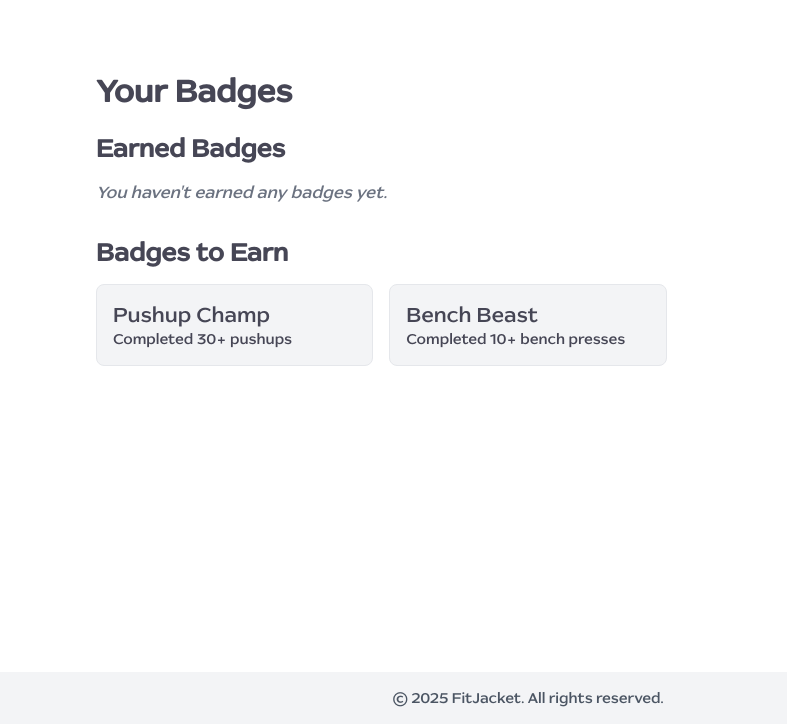
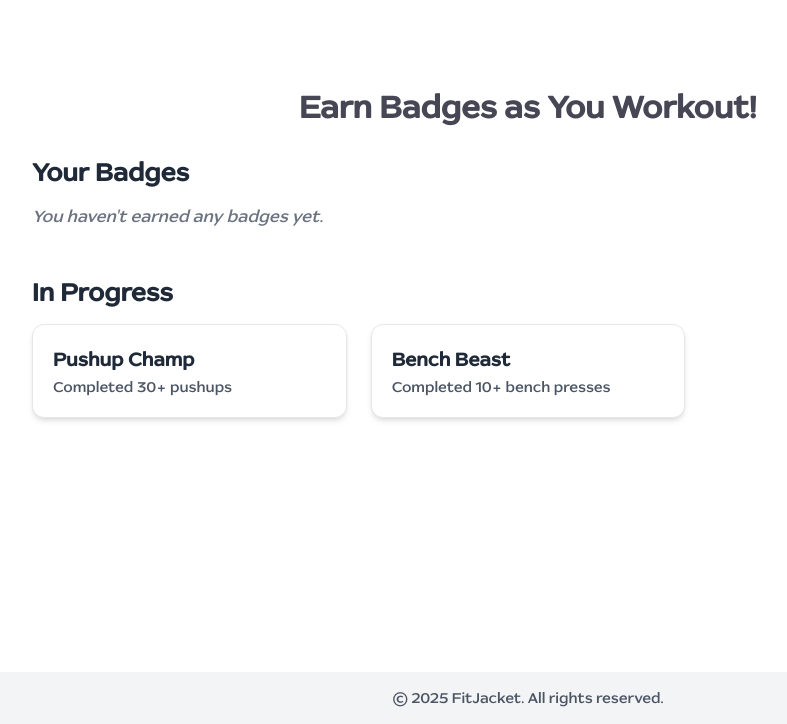
Before and after one commit to serrasencar/FinalFitJacket, a Django app: page /aiworkout/badges/ in a window 1280 px wide. Shown: the part 76-800 px from the top of the page, without its empty margins (112-899 px from the left). Run offline with Django 5.2, Linux system fonts and the light colour scheme; a user stored in the database is signed in; data comes from the database, SQL or seed files in the repository; both versions use the stored data as it was after the commit; some libraries are stand-ins or nearby versions.

Commit message:
html change for badges

```diff
--- a/fitjacket/aiworkout/templates/badges.html
+++ b/fitjacket/aiworkout/templates/badges.html
@@ -2,17 +2,19 @@
 {% block title %}Badges | FitJacket {% endblock %}
 {% block content %}
 
-  <div class="max-w-4xl mx-auto p-4">
-    <h1 class="text-3xl font-bold mb-6">Your Badges</h1>
+<div class="max-w-5xl mx-auto px-4 py-8">
+  <h1 class="text-3xl font-bold mb-8 text-center">Earn Badges as You Workout!</h1>
 
-    <section class="mb-8">
-      <h2 class="text-2xl font-semibold mb-4">Earned Badges</h2>
+  <!-- Earned Badges -->
+  <section class="mb-12">
+    <h2 class="text-2xl font-semibold mb-4 text-gray-800">Your Badges</h2>
+
     {% if earned_badges %}
-        <ul class="grid grid-cols-1 sm:grid-cols-2 md:grid-cols-3 gap-4">
+      <ul class="grid grid-cols-1 sm:grid-cols-2 md:grid-cols-3 gap-6">
         {% for badge in earned_badges %}
-            <li class="border rounded-lg p-4 bg-green-50">
-              <h3 class="text-xl font-medium">{{ badge.name }}</h3>
-              <p class="text-sm">{{ badge.description }}</p>
+          <li class="bg-green-100 rounded-xl p-5 shadow-md hover:shadow-lg transition">
+            <h3 class="text-lg font-semibold text-green-900 mb-1">{{ badge.name }}</h3>
+            <p class="text-sm text-green-800">{{ badge.description }}</p>
           </li>
         {% endfor %}
       </ul>
@@ -21,19 +23,21 @@
     {% endif %}
   </section>
 
+  <!-- Unearned Badges -->
   <section>
-      <h2 class="text-2xl font-semibold mb-4">Badges to Earn</h2>
+    <h2 class="text-2xl font-semibold mb-4 text-gray-800">In Progress</h2>
+
     {% if unearned_badges %}
-        <ul class="grid grid-cols-1 sm:grid-cols-2 md:grid-cols-3 gap-4">
+      <ul class="grid grid-cols-1 sm:grid-cols-2 md:grid-cols-3 gap-6">
         {% for badge in unearned_badges %}
-            <li class="border rounded-lg p-4 bg-gray-100">
-              <h3 class="text-xl font-medium">{{ badge.name }}</h3>
-              <p class="text-sm">{{ badge.description }}</p>
+          <li class="bg-white border rounded-xl p-5 shadow-md hover:shadow-lg transition">
+            <h3 class="text-lg font-semibold text-gray-800 mb-1">{{ badge.name }}</h3>
+            <p class="text-sm text-gray-600">{{ badge.description }}</p>
           </li>
         {% endfor %}
       </ul>
     {% else %}
-        <p class="italic text-green-600">Congratulations! You've earned all available badges.</p>
+      <p class="italic text-gray-500">Congratulations! You've earned all available badges.</p>
     {% endif %}
   </section>
 </div>
```
Also changed, not shown: fitjacket/db.sqlite3. Lines whose indentation alone changed are shown as unchanged.
